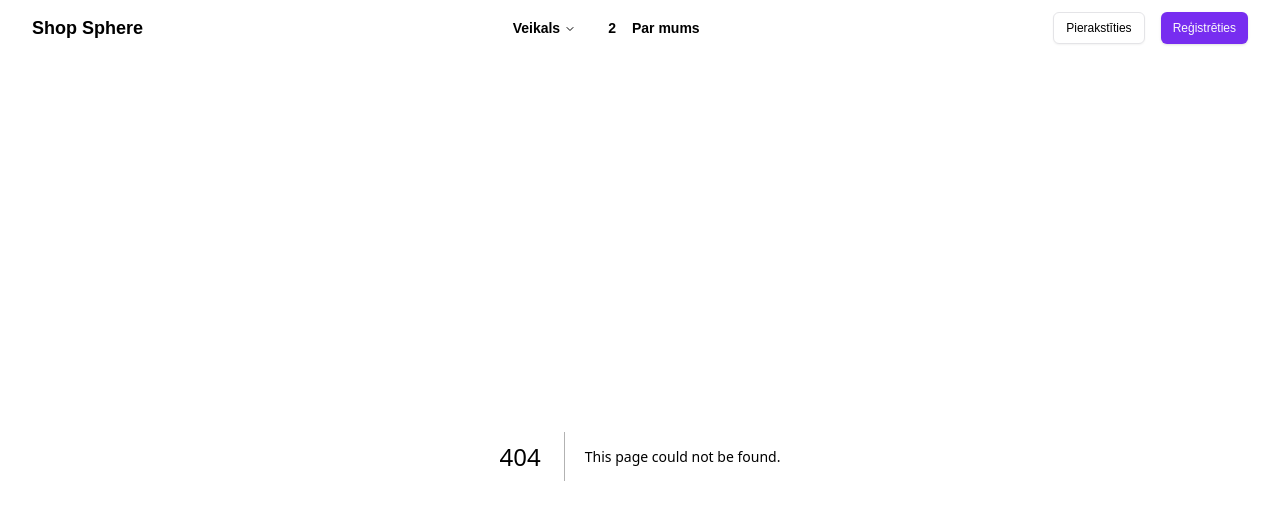
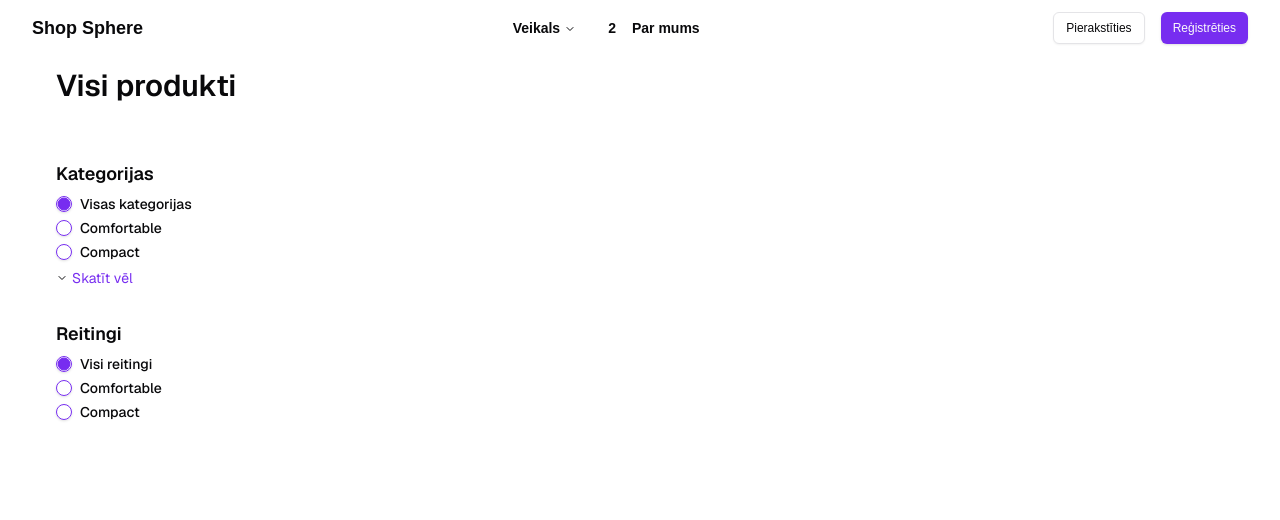
Before and after one commit to linciss/ShopRealm, a Next.js app: page /products in a window 1280 px wide. Before the commit this address had no page. Shown: the top 520 px of the page. Built offline with nearby package versions, Linux system fonts and the light colour scheme.

Commit message:
feat: Create Products page with side filters component

```diff
--- /dev/null
+++ b/src/app/products/page.tsx
@@ -0,0 +1,14 @@
+import { SideFilters } from '@/components/custom/side-filters';
+
+export default function Products() {
+  return (
+    <div className='font-[family-name:var(--font-geist-sans)] text-foreground bg-background container mx-auto px-4 sm:px-6 lg:px-14'>
+      <div className='flex flex-col gap-14'>
+        <section className='mt-3'>
+          <h1 className='font-semibold text-3xl'>Visi produkti</h1>
+        </section>
+        <SideFilters />
+      </div>
+    </div>
+  );
+}
```
